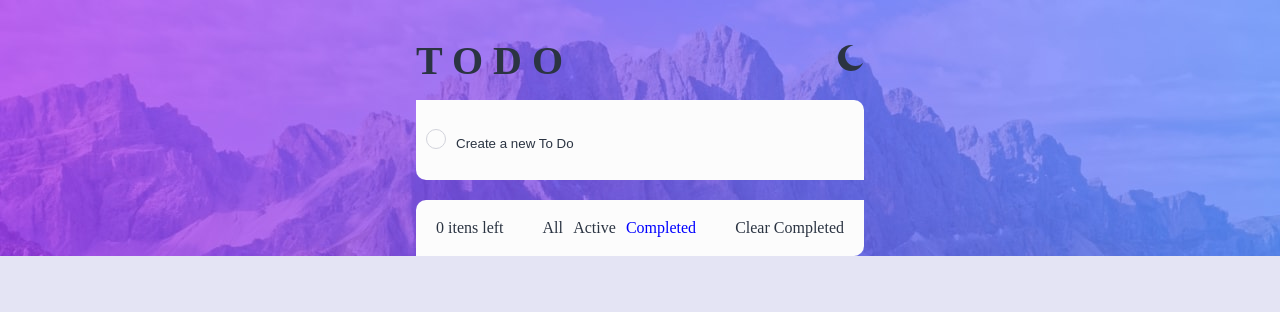
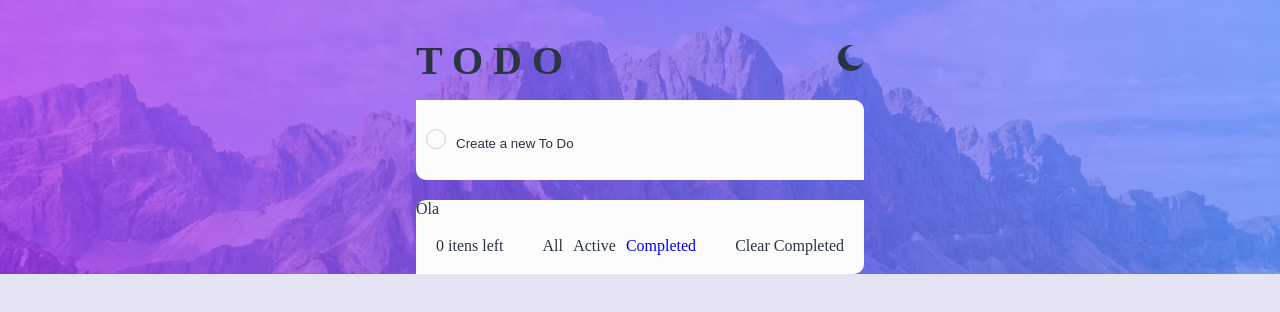
Before and after one commit to Tcheagow/ToDo-Website, a React (Create React App) app: page / in a window 1280 px wide. Both pictures are taken after a click on the element "Completed". Shown: the top 312 px of the page. Built offline with nearby package versions, Linux system fonts and the light colour scheme.

Commit message:
arrumando o código

```diff
--- /dev/null
+++ b/src/components/divMain/divToDo/Containers/DivToDoAll.jsx
@@ -0,0 +1,33 @@
+import React from "react";
+
+
+import { ContainerToDoList } from './DivToDoStyles';
+
+export default function DivToDoAll(props){
+    function addToDoInList() {
+        let toDoArray = [];
+
+        for(let i = 0; i < 10; i++){
+            let toDoInLocalStorage = "toDo" + i;
+
+            if(localStorage.getItem(toDoInLocalStorage) !== null){
+                toDoArray[i] = localStorage.getItem(toDoInLocalStorage);
+            }else{
+                i = 10;
+            }
+        }
+
+        const toDoList = toDoArray.map(
+            (toDo, i) =>
+                <ContainerToDoList className="borderDivTodo" key={i}>
+                    <p>{toDo} - {i}</p>
+                </ContainerToDoList>
+        );
+
+        return toDoList;
+    }
+
+    return(
+        <>{addToDoInList()}</>
+    );
+}
--- /dev/null
+++ b/src/components/divMain/divToDo/Containers/DivToDoStyles.js
@@ -0,0 +1,13 @@
+import styled from 'styled-components';
+
+export const ContainerToDoList = styled.div`
+width: auto;
+height: 7vh;
+
+
+display: flex;
+flex-direction: row;
+
+align-items: center;
+justify-content: center;
+`;
--- a/src/components/divMain/divToDo/DivToDo.jsx
+++ b/src/components/divMain/divToDo/DivToDo.jsx
@@ -1,36 +1,26 @@
-import React from "react";
+import React, { useState } from "react";
 import DivFunctionalities from "./divFunctionalities/DivFunctionalities";
+import DivToDoAll from "./Containers/DivToDoAll";
 
-import { ContainerToDo, ContainerToDoList } from './DivToDoStyles';
+import { ContainerToDo} from './DivToDoStyles';
 
 export default function DivCreateToDo(props){
-    function addToDoInList() {
-        let toDoArray = [];
+    const [divToDo, setDivToDo] = useState("all");
 
-        for(let i = 0; i < 10; i++){
-            let toDoInLocalStorage = "toDo" + i;
-
-            if(localStorage.getItem(toDoInLocalStorage) !== null){
-                toDoArray[i] = localStorage.getItem(toDoInLocalStorage);
-            }else{
-                i = 10;
-            }
+    const showDivToDo = () => {
+        if(divToDo === "all"){
+            return <DivToDoAll/>
+        }else if(divToDo === "active"){
+            return <></>
+        }else{
+            return <p>Ola</p>
         }
-
-        const toDoList = toDoArray.map(
-            (toDo) =>
-                <ContainerToDoList className="borderDivTodo">
-                    <p>{toDo}</p>
-                </ContainerToDoList>
-        );
-
-        return toDoList;
     }
 
     return(
         <ContainerToDo className="backColor">
-            {addToDoInList()}
-            <DivFunctionalities/>
+            {showDivToDo()}
+            <DivFunctionalities divToDo={divToDo} setDivToDo={setDivToDo}/>
         </ContainerToDo>
     );
 }
--- a/src/components/divMain/divToDo/DivToDoStyles.js
+++ b/src/components/divMain/divToDo/DivToDoStyles.js
@@ -12,15 +12,3 @@ export const ContainerToDo = styled.div`
     display: flex;
     flex-direction: column;
 `;
-
-export const ContainerToDoList = styled.div`
-    width: auto;
-    height: 7vh;
-
-
-    display: flex;
-    flex-direction: row;
-
-    align-items: center;
-    justify-content: center;
-`;
--- a/src/components/divMain/divToDo/divFunctionalities/DivFunctionalities.jsx
+++ b/src/components/divMain/divToDo/divFunctionalities/DivFunctionalities.jsx
@@ -3,7 +3,7 @@ import DivOptionShowToDo from "./showToDo/DivOptionShowToDo";
 
 import { ContainerFunctionalities } from './DivFunctionalitiesStyles';
 
-export default function DivFunctionalities(){
+export default function DivFunctionalities(props){
     const numberToDo =() => {
         if(isNaN(parseInt(localStorage.getItem("contador")))){
             return 0
@@ -15,7 +15,7 @@ export default function DivFunctionalities(){
     return(
         <ContainerFunctionalities>
             <p>{numberToDo()} itens left</p>
-            <DivOptionShowToDo/>
+            <DivOptionShowToDo divToDo={props.divToDo} setDivToDo={props.setDivToDo}/>
             <p>Clear Completed</p>
         </ContainerFunctionalities>
     );
--- a/src/components/divMain/divToDo/divFunctionalities/showToDo/DivOptionShowToDo.jsx
+++ b/src/components/divMain/divToDo/divFunctionalities/showToDo/DivOptionShowToDo.jsx
@@ -1,27 +1,25 @@
-import React, {useState} from "react";
+import React from "react";
 
 import { ContainerOptionShowToDo } from './DivOptionShowToDoStyles';
 
-export default function DivOptionShowToDo(){
-    const [color, setColor] = useState("all");
-
+export default function DivOptionShowToDo(props){
     const colors = {
         colorAll: () => {
-            if(color === "all"){
+            if(props.divToDo === "all"){
                 return true;
             }else{
                 return false;
             }
         },
         colorActive: () => {
-            if(color === "active"){
+            if(props.divToDo === "active"){
                 return true;
             }else{
                 return false;
             }
         },
         colorCompleted: () => {
-            if(color === "completed"){
+            if(props.divToDo === "completed"){
                 return true;
             }else{
                 return false;
@@ -32,15 +30,15 @@ export default function DivOptionShowToDo(){
     return(
         <ContainerOptionShowToDo>
             <p style={colors.colorAll() ? {color:"blue"} : null}
-                onClick={() => setColor("all")}
+                onClick={() => props.setDivToDo("all")}
             >All
             </p>
             <p style={colors.colorActive() ? {color:"blue"} : null}
-                onClick={() => setColor("active")}
+                onClick={() => props.setDivToDo("active")}
              >Active
              </p>
             <p style={colors.colorCompleted() ? {color:"blue"} : null}
-                onClick={() => setColor("completed")}
+                onClick={() => props.setDivToDo("completed")}
              >Completed
              </p>
         </ContainerOptionShowToDo>
```
Also changed, not shown: src/components/divMain/divToDo/Containers/DivToDoActive.jsx (added), src/components/divMain/divToDo/Containers/DivToDoCompleted.jsx (added).
